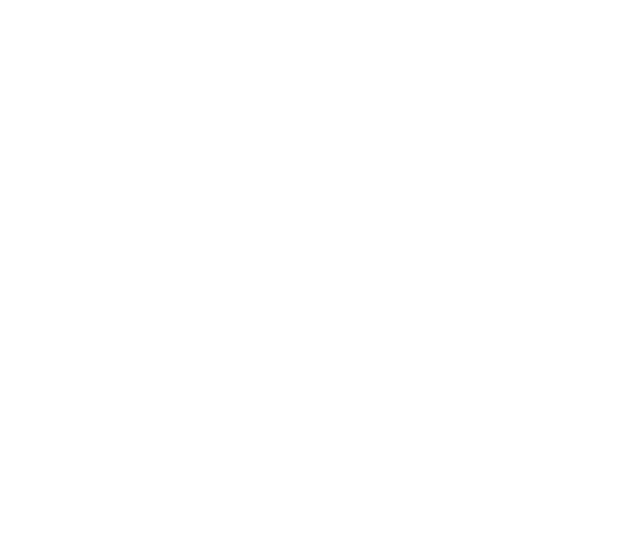
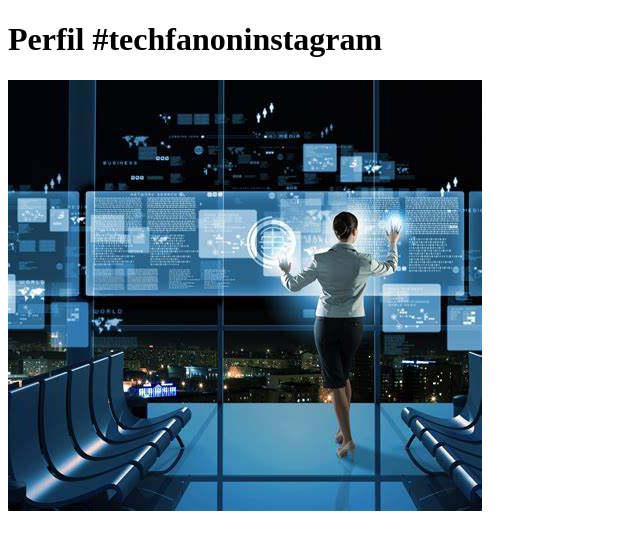
Before and after one commit to LucasHeitor5/newgit, a plain HTML site: page index.html in a window 1280 px wide. Shown: the whole page, without its empty margins (0-640 px from the left). Drawn offline with Linux system fonts and the light colour scheme.

Commit message:
Tecnologia é a base da sustentação do futuro

```diff
--- a/index.html
+++ b/index.html
@@ -6,7 +6,7 @@
     <title>Projeto Git</title>
 </head>
 <body>
-
-
+    <h1>Perfil #techfanoninstagram</h1>
+    <img src="./imagens/Tec.jpg" alt="">
 </body>
 </html>
```
Also changed, not shown: imagens/Tec.jpg (added).
